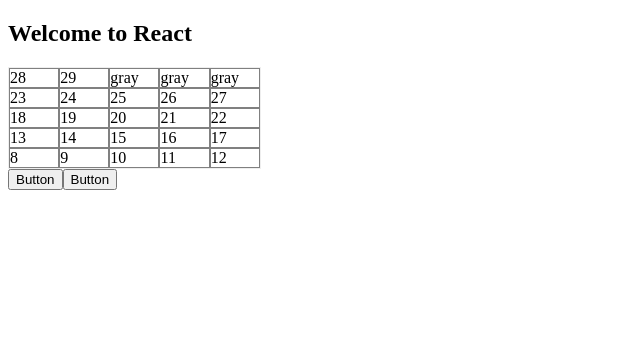
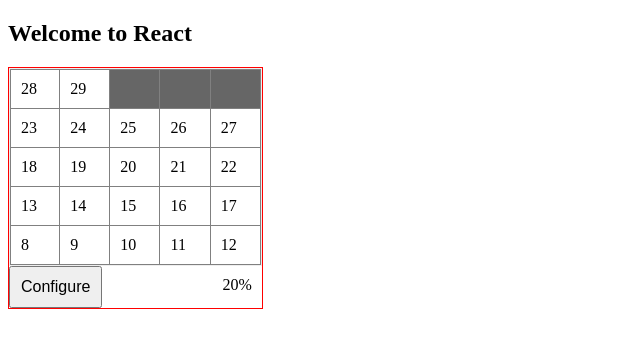
Before and after one commit to ehinson/responsive-tables, a React (Create React App) app: page / in a window 1280 px wide. Shown: the top 348 px of the page, without its empty margins (0-640 px from the left). Built offline with nearby package versions, Linux system fonts and the light colour scheme.

Commit message:
Style Table

```diff
--- a/src/components/App.js
+++ b/src/components/App.js
@@ -1,6 +1,6 @@
 import React, { Component } from 'react';
 import data from '../data.json';
-import { Table, TableCell } from '../styled-components/Table';
+import { TableWrapper, Table, TableCell, TableButton } from '../styled-components/Table';
 
 class App extends Component {
   loopTableCells = (min, max, iterator) => {
@@ -21,18 +21,19 @@
         <div className="App-header">
           <h2>Welcome to React</h2>
         </div>
-        <div>
-          <Table width={data.red.width}>
+        <TableWrapper color={data.red.name} width={data.red.width}>
+          <Table>
             {this.loopTableCells(data.red.min, data.red.max, data.red.increment).map(number => (
               <TableCell key={number} className={`table-cell ${!number && 'gray'}`}>
-                {number ? number : 'gray'}
+                {number ? number : ''}
               </TableCell>
             ))}
 
           </Table>
-          <button>Button</button>
-          <button>Button</button>
-        </div>
+          <TableButton>Configure</TableButton>
+          <span className="right">{data.red.width}</span>
+
+        </TableWrapper>
 
       </div>
     );
--- a/src/data.json
+++ b/src/data.json
@@ -1,5 +1,6 @@
 {
   "red": {
+    "name": "red",
     "min": 8,
     "max": 29,
     "width": "20%",
@@ -7,16 +8,18 @@
     "direction": "ltr-up"
   },
   "blue": {
-    "min": 8,
-    "max": 29,
-    "width": "20%",
-    "increment": 1,
-    "direction": "ltr-up"
+    "name": "blue",
+    "min": 47,
+    "max": 81,
+    "width": "40%",
+    "increment": 2,
+    "direction": "rtl-up"
   },
   "green": {
-    "min": 8,
-    "max": 29,
-    "width": "20%",
+    "name": "green",
+    "min":231,
+    "max": 247,
+    "width": "30%",
     "increment": 1,
     "direction": "ltr-up"
   }
--- a/src/styled-components/Table.js
+++ b/src/styled-components/Table.js
@@ -1,8 +1,17 @@
 import styled from 'styled-components';
+
+export const TableWrapper = styled.div`
+  width: ${props => props.width};
+  border: 1px solid ${props => (props.color ? props.color : '#000000')};
+  .right{
+    float: right;
+    padding: 10px;
+  }
+`;
 
 export const Table = styled.div`
   display: flex;
-  width: 20%;
+  width: 100%;
   border: 1px solid #eeeeee;
   flex-direction: row;
   flex-wrap: wrap-reverse;
@@ -11,6 +20,32 @@
 
 export const TableCell = styled.div`
   width: 20%;
-  border: 1px solid gray;
+  border-right: 1px solid gray;
+  border-bottom: 1px solid gray;
   box-sizing: border-box;
+  padding: 10px;
+  display: flex;
+  align-items: center;
+  text-align: center;
+  padding: 10px;
+  font-size: 16px;
+  &:nth-child(5n+ 5){
+    border-right: 1px solid gray;
+    border-left: none;
+  }
+  &:nth-child(5n+ 1){
+    border-left: 1px solid gray;
+  }
+  &:nth-last-child(-n+5){
+    border-top: 1px solid gray;
+  }
+  &.gray{
+    background-color: #666666;
+  }
 `;
+
+export const TableButton = styled.button`
+  padding: 10px;
+  font-size: 16px;
+  background:
+`;
```
